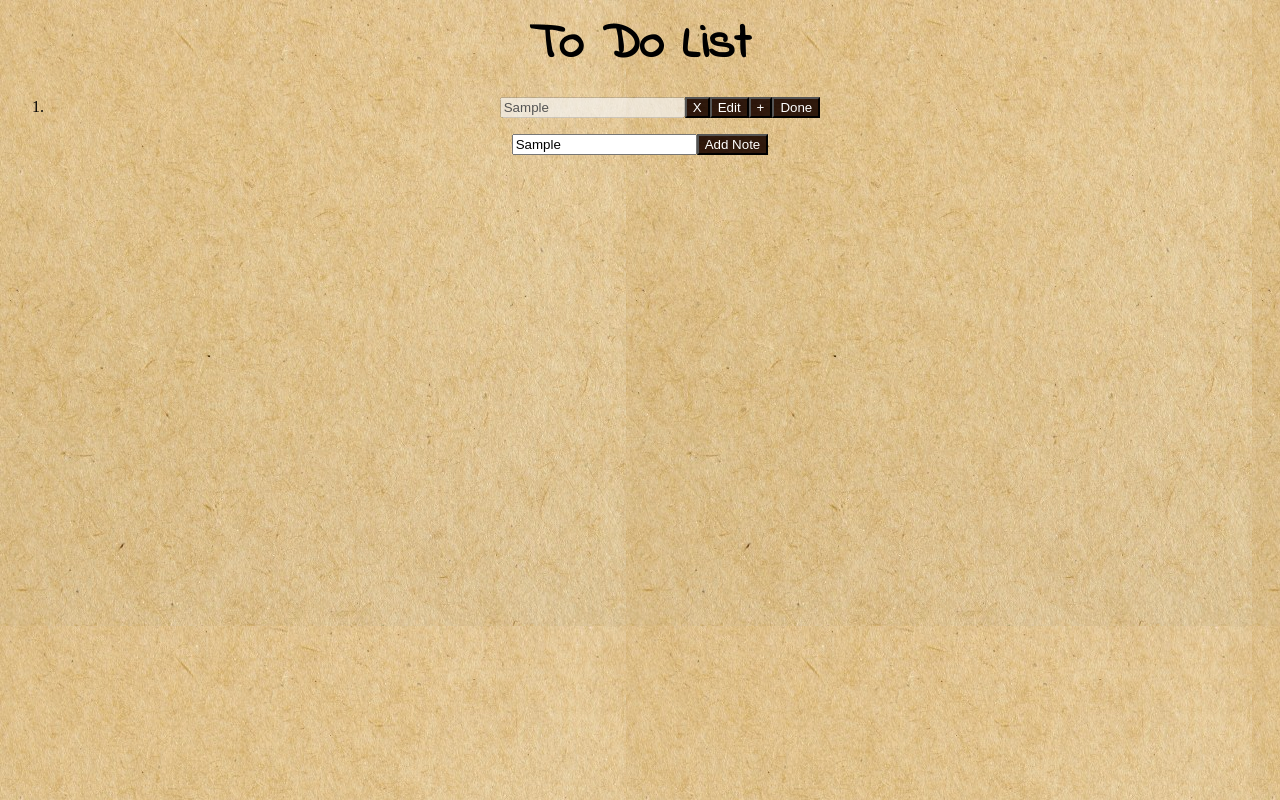
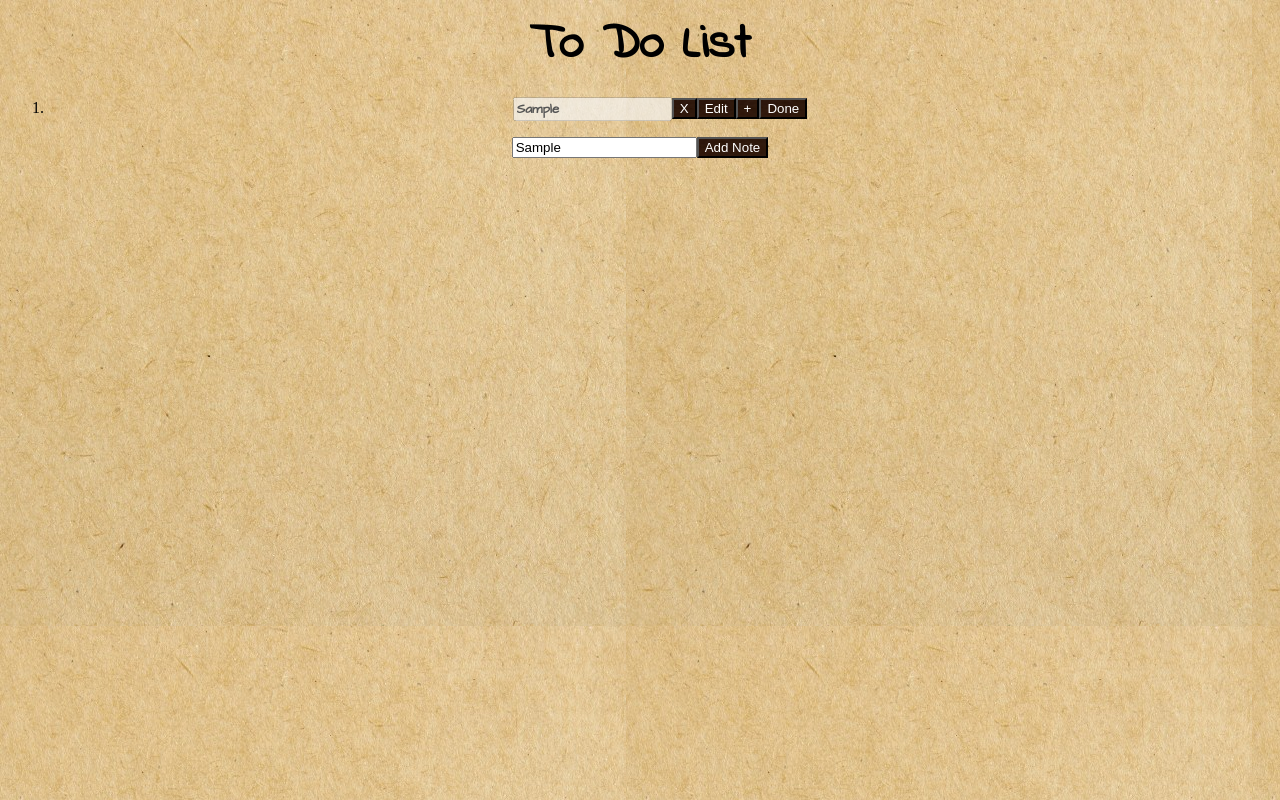
Before and after one commit to PriyanshuDas/toDoList, a plain HTML site: page index.html in a window 1280 px wide. Both pictures are taken after typing "Sample" into the empty fields and a click on the button "Add Note". Drawn offline with Linux system fonts and the light colour scheme.

Commit message:
Added Font for note text

```diff
--- a/script.js
+++ b/script.js
@@ -103,6 +103,7 @@
         {
             var curNote = document.createElement('li');
             var noteTextBox = note.textBox;
+            noteTextBox.setAttribute('class', 'noteTextBox');
             noteTextBox.setAttribute('type', 'text');
             noteTextBox.setAttribute.disabled = true;
             noteTextBox.value = note.msg;
--- a/style.css
+++ b/style.css
@@ -1,5 +1,5 @@
 @import url('https://fonts.googleapis.com/css?family=Indie+Flower');
-
+@import url('https://fonts.googleapis.com/css?family=Architects+Daughter');
 body{
     background-image:url('texture.jpg');
     text-align: center;
@@ -17,3 +17,10 @@ button
     background-image: url('woodTexture.jpeg');
     color: white;
 }
+
+.noteTextBox
+{
+    font-family: 'Architects Daughter', cursive;
+    font-weight: 600;
+
+}
```
